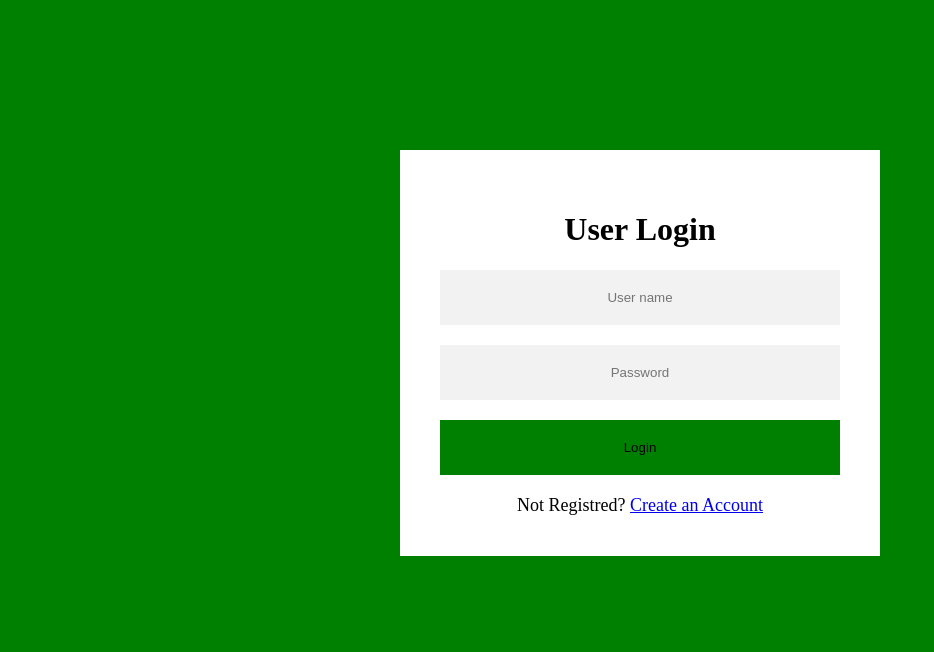
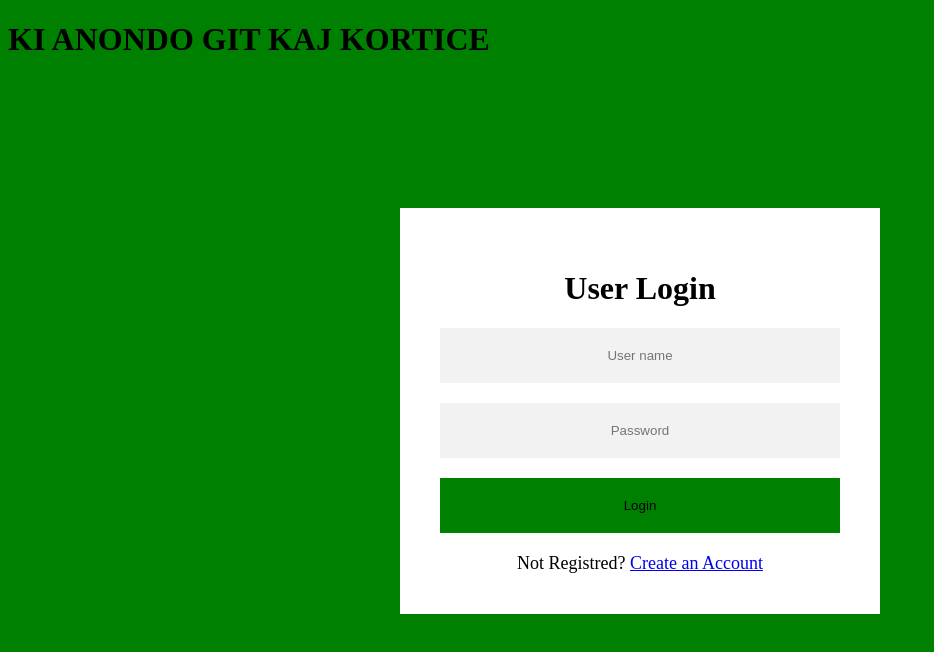
Before and after one commit to ObaidulHaqueOvi/LOGIN, a plain HTML site: page index.html in a window 1280 px wide. Shown: the whole page, without its empty margins (0-934 px from the left). Drawn offline with Linux system fonts and the light colour scheme.

Commit message:
add index and style

```diff
--- a/index.html
+++ b/index.html
@@ -6,7 +6,7 @@
 </head>
 <body>
 
-
+<h1>KI ANONDO GIT KAJ KORTICE</h1>
 
 <div class="loginBox">
 
```
